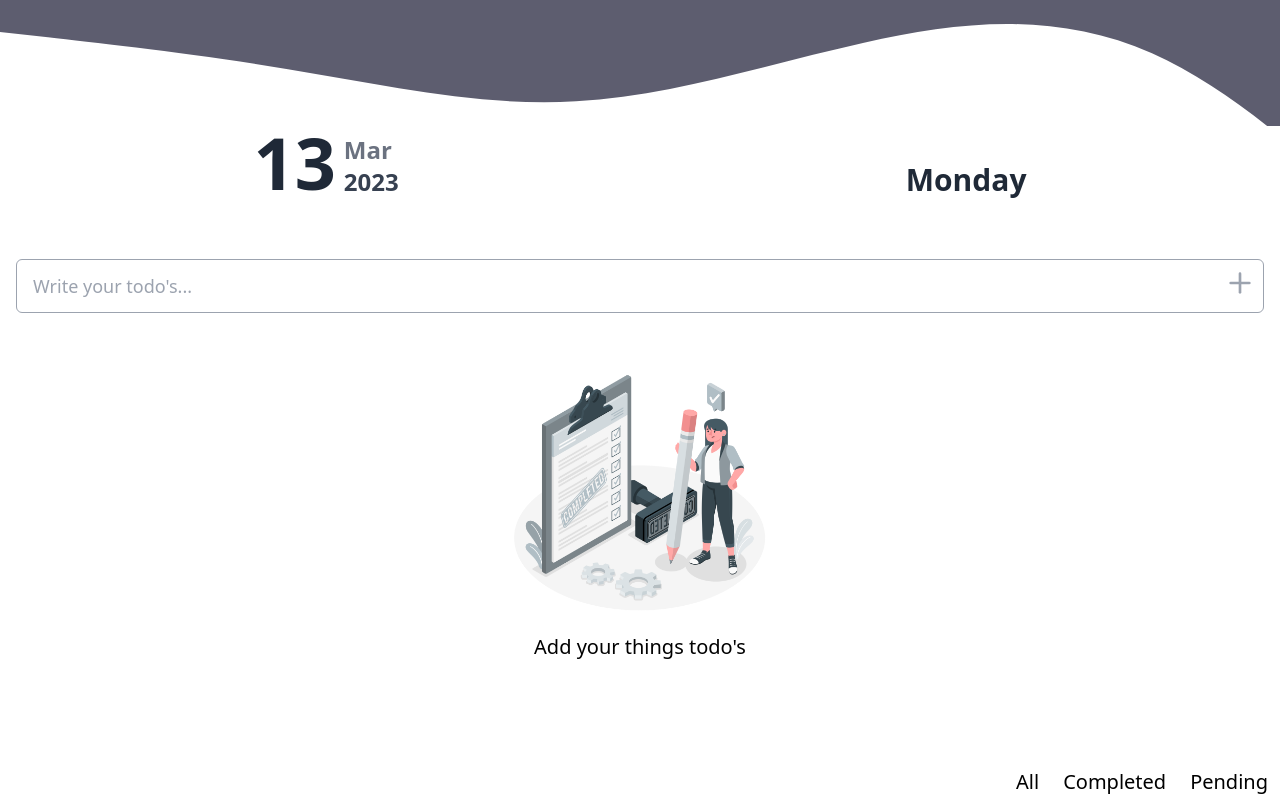
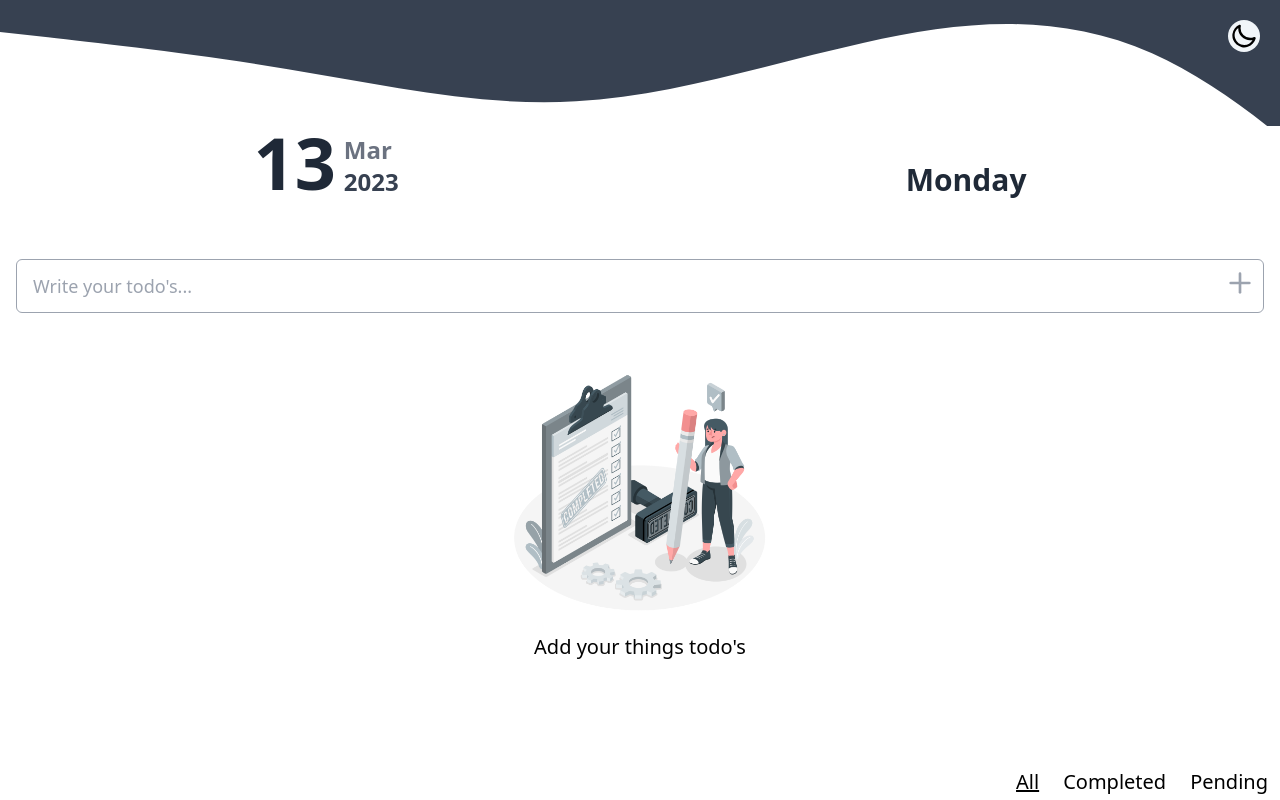
Before and after one commit to MateoRiosd93/todo-list, a React (Create React App) app: page /tasks in a window 1280 px wide. Built offline with nearby package versions, Linux system fonts and the light colour scheme.

Commit message:
Se realiza ajuste en los filtros, se mapea boton para el darkmode"

```diff
--- /dev/null
+++ b/src/components/darkmode/components/darkButton/index.tsx
@@ -0,0 +1,7 @@
+export function DarkButton() {
+    return (
+        <svg xmlns='http://www.w3.org/2000/svg' viewBox='0 0 24 24' id='moon'>
+            <path d='M21.64,13a1,1,0,0,0-1.05-.14,8.05,8.05,0,0,1-3.37.73A8.15,8.15,0,0,1,9.08,5.49a8.59,8.59,0,0,1,.25-2A1,1,0,0,0,8,2.36,10.14,10.14,0,1,0,22,14.05,1,1,0,0,0,21.64,13Zm-9.5,6.69A8.14,8.14,0,0,1,7.08,5.22v.27A10.15,10.15,0,0,0,17.22,15.63a9.79,9.79,0,0,0,2.1-.22A8.11,8.11,0,0,1,12.14,19.73Z'></path>
+        </svg>
+    )
+}
--- /dev/null
+++ b/src/components/darkmode/components/lightButton/index.tsx
@@ -0,0 +1,7 @@
+export function LightButton() {
+    return (
+        <svg xmlns='http://www.w3.org/2000/svg' viewBox='0 0 24 24' id='sun'>
+            <path d='M5,12a1,1,0,0,0-1-1H3a1,1,0,0,0,0,2H4A1,1,0,0,0,5,12ZM5.64,17l-.71.71a1,1,0,0,0,0,1.41,1,1,0,0,0,1.41,0l.71-.71A1,1,0,0,0,5.64,17ZM12,5a1,1,0,0,0,1-1V3a1,1,0,0,0-2,0V4A1,1,0,0,0,12,5Zm5.66,2.34a1,1,0,0,0,.7-.29l.71-.71a1,1,0,1,0-1.41-1.41L17,5.64a1,1,0,0,0,0,1.41A1,1,0,0,0,17.66,7.34Zm-12-.29a1,1,0,0,0,.7.29,1,1,0,0,0,.71-.29,1,1,0,0,0,0-1.41l-.71-.71A1,1,0,0,0,4.93,6.34ZM21,11H20a1,1,0,0,0,0,2h1a1,1,0,0,0,0-2ZM18.36,17A1,1,0,0,0,17,18.36l.71.71a1,1,0,0,0,1.41,0,1,1,0,0,0,0-1.41ZM12,6.5A5.5,5.5,0,1,0,17.5,12,5.51,5.51,0,0,0,12,6.5Zm0,9A3.5,3.5,0,1,1,15.5,12,3.5,3.5,0,0,1,12,15.5ZM12,19a1,1,0,0,0-1,1v1a1,1,0,0,0,2,0V20A1,1,0,0,0,12,19Z'></path>
+        </svg>
+    )
+}
--- /dev/null
+++ b/src/components/darkmode/index.tsx
@@ -0,0 +1,15 @@
+import { DarkButton } from './components/darkButton'
+import { LightButton } from './components/lightButton'
+
+interface Props {
+    mode: boolean
+}
+
+export function Theme({ mode }: Props) {
+    console.log(mode)
+    if (mode) {
+        return <LightButton />
+    }
+
+    return <DarkButton />
+}
--- a/src/components/layout/Layout.tsx
+++ b/src/components/layout/Layout.tsx
@@ -1,15 +1,27 @@
-import React from 'react'
-
+import { useState } from 'react'
+import { Theme } from '../darkmode'
 interface Props {
     children: React.ReactElement
 }
 
 export function Layout({ children }: Props) {
+    const [darkMode, setDarkMode] = useState(false)
+
+    const handleMode = () => {
+        setDarkMode(!darkMode)
+    }
+
     return (
-        <div className='flex flex-col items-center h-screen'>
+        <div className='flex flex-col items-center h-screen relative'>
+            <button
+                className='rounded-full bg-slate-100 absolute z-10 w-8 right-5 top-5 p-[2px]'
+                onClick={() => handleMode()}
+            >
+                <Theme mode={darkMode} />
+            </button>
             <svg xmlns='http://www.w3.org/2000/svg' className='w-full'>
                 <path
-                    fill='#5d5d6f'
+                    fill='#374151'
                     fillOpacity='1'
                     d='M0,32L48,37.3C96,43,192,53,288,69.3C384,85,480,107,576,101.3C672,96,768,64,864,42.7C960,21,1056,11,1152,53.3C1248,96,1344,192,1392,240L1440,288L1440,0L1392,0C1344,0,1248,0,1152,0C1056,0,960,0,864,0C768,0,672,0,576,0C480,0,384,0,288,0C192,0,96,0,48,0L0,0Z'
                 ></path>
--- a/src/components/views/todos/compoenents/footer/Footer.tsx
+++ b/src/components/views/todos/compoenents/footer/Footer.tsx
@@ -1,14 +1,88 @@
-import { useTodoState } from "../../../../../store/todoState"
+import { useState } from 'react'
+import { useTodoState } from '../../../../../store/todoState'
+
+interface State {
+    all: boolean
+    completed: boolean
+    pending: boolean
+}
+
+const INITIAL_STATE: State = {
+    all: true,
+    completed: false,
+    pending: false,
+}
+
+const COMPLETED_STATE: State = {
+    all: false,
+    completed: true,
+    pending: false,
+}
+
+const PENDING_STATE: State = {
+    all: false,
+    completed: false,
+    pending: true,
+}
+
+enum Filters {
+    all = 'All',
+    completed = 'Completed',
+    pending = 'Pending',
+}
 
 export default function Footer() {
     const { completedTodos, pendingTodos, allTodos } = useTodoState()
 
+    const [isActive, setIsActive] = useState<State>(INITIAL_STATE)
+
+    const { all, completed, pending } = isActive
+
+    const handleFilter = (value: string) => {
+        if (value === Filters.completed) {
+            setIsActive(COMPLETED_STATE)
+            completedTodos()
+            return
+        }
+
+        if (value === Filters.pending) {
+            setIsActive(PENDING_STATE)
+            pendingTodos()
+            return
+        }
+
+        setIsActive(INITIAL_STATE)
+        allTodos()
+        return
+    }
+
     return (
-        <footer className="w-screen flex justify-end pb-1">
+        <footer className='w-screen flex justify-end pb-1'>
             <div>
-                <span onClick={allTodos} className="px-2 py-1 mx-1 font-extralight text-xl">All</span>
-                <span onClick={completedTodos} className="px-2 py-1 mx-1 font-extralight text-xl">Completed</span>
-                <span onClick={pendingTodos} className="px-2 py-1 mx-1 font-extralight text-xl">Pending</span>
+                <span
+                    onClick={() => handleFilter(Filters.all)}
+                    className={`px-2 py-1 mx-1 font-extralight text-xl ${
+                        all ? 'underline' : ''
+                    }`}
+                >
+                    All
+                </span>
+                <span
+                    onClick={() => handleFilter(Filters.completed)}
+                    className={`px-2 py-1 mx-1 font-extralight text-xl ${
+                        completed ? 'underline' : ''
+                    }`}
+                >
+                    Completed
+                </span>
+                <span
+                    onClick={() => handleFilter(Filters.pending)}
+                    className={`px-2 py-1 mx-1 font-extralight text-xl ${
+                        pending ? 'underline' : ''
+                    }`}
+                >
+                    Pending
+                </span>
             </div>
         </footer>
     )
--- a/tailwind.config.js
+++ b/tailwind.config.js
@@ -1,5 +1,6 @@
 /** @type {import('tailwindcss').Config} */
 module.exports = {
+  darkMode: "class",
   content: [
     "./src/**/*.{js,jsx,ts,tsx}",
   ],
```
